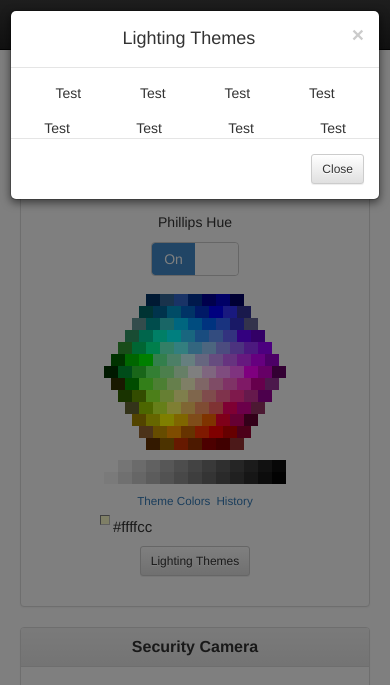
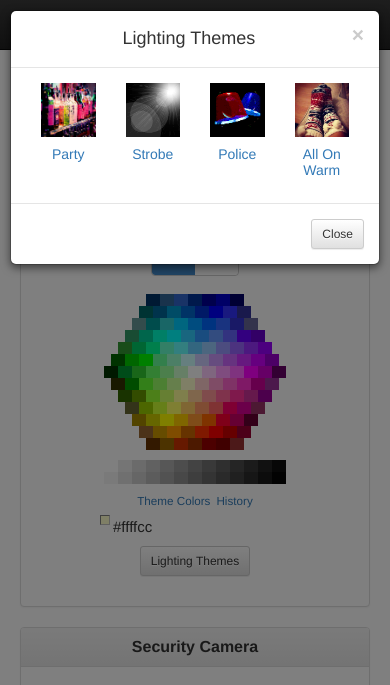
Before and after one commit to g12mcgov/Macon-Command-Center, a PHP site: page / in a window 390 px wide, after a click on "Lighting Themes". Shown: the top 685 px of the page. Run offline with PHP 8.4, Linux system fonts and the light colour scheme; the visitor is signed in with stand-in values (Sample User, id 1); some libraries are stand-ins or nearby versions.

Commit message:
Adding theme selection

```diff
--- a/header/header.php
+++ b/header/header.php
@@ -40,9 +40,8 @@
 
 	<!-- Local JS -->
 	<script type="text/javascript" src="js/moment.min.js"></script>
-	<script type="text/javascript" src="js/FlowType/flowtype.js"></script>
 	<script type="text/javascript" src="js/evol.colorpicker.min.js" charset="utf-8"></script>
 	<script type="text/javascript" src="js/bootstrap-switch.min.js"></script>
-		<script type="text/javascript" src="js/macon.js"></script>
+	<script type="text/javascript" src="js/macon.js"></script>
 </head>
 </html>
--- a/index.php
+++ b/index.php
@@ -85,36 +85,32 @@ require('header/header.php');
 							      	<div class="container-fluid">
 								        <div class="row">
 								        	<div class="col-xs-3">
-								        		Test
+								        		<a class="custom-lighting-theme" href="#" data-theme="party">
+								        			<img class="img-responsive" src="img/party.png">
+								        			<h5>Party</h5>
+								        		<a>
 								        	</div>
 								        	<div class="col-xs-3">
-								        		Test
+								        		<a class="custom-lighting-theme" href="#" data-theme="strobe">
+								        			<img class="img-responsive" src="img/strobe.gif">
+								        			<h5>Strobe</h5>
+								        		<a>
 								        	</div>
 								        	<div class="col-xs-3">
-								        		Test
+								        		<a class="custom-lighting-theme" href="#" data-theme="police">
+								        			<img class="img-responsive" src="img/police.gif">
+								        			<h5>Police</h5>
+								        		<a>
 								        	</div>
 								        	<div class="col-xs-3">
-								        		Test
+								        		<a class="custom-lighting-theme" href="#" data-theme="allon">
+								        			<img class="img-responsive" src="img/warm.png">
+								        			<h5>All On Warm</h5>
+								        		<a>
 								        	</div>
 								        </div>
 								    </div>
 							      </div>
-							      <div class="container-fluid">
-								      <div class="row">
-								        	<div class="col-xs-3">
-								        		Test
-								        	</div>
-								        	<div class="col-xs-3">
-								        		Test
-								        	</div>
-								        	<div class="col-xs-3">
-								        		Test
-								        	</div>
-								        	<div class="col-xs-3">
-								        		Test
-								        	</div>
-								        </div>
-								    </div>
 							      <div class="modal-footer">
 							        <button type="button" class="btn btn-default btn-sm" data-dismiss="modal">Close</button>
 							      </div>
--- a/js/macon.js
+++ b/js/macon.js
@@ -249,4 +249,26 @@ $(document).ready(function(){
     }
 
     setTimeout(cleanError, 5000);
+
+    /* Custom theme handling */
+    $('.custom-lighting-theme').on('click', function() {
+    	var theme = $(this).data("theme");
+    	$.ajax({
+    		url: base_url + '/lights/' + theme,
+    		dataType: 'JSONP',
+    		jsonpCallback: 'callback',
+    		type: 'POST',
+    		timeout: 5000,
+    		error: function(XMLHttpRequest, textStatus, errorThrown) {
+    			// Append error to the state button
+    			if(!error_set) {
+    				//displayError('.light-switch');
+    				error_set = true;
+    			}
+    		},
+    		success: function(data) {
+        		if(DEBUG) console.log(data);
+    		}
+		});
+    });
 });
```
Also changed, not shown: img/party.png (added), img/police.gif (added), img/strobe.gif (added), img/warm.png (added).
